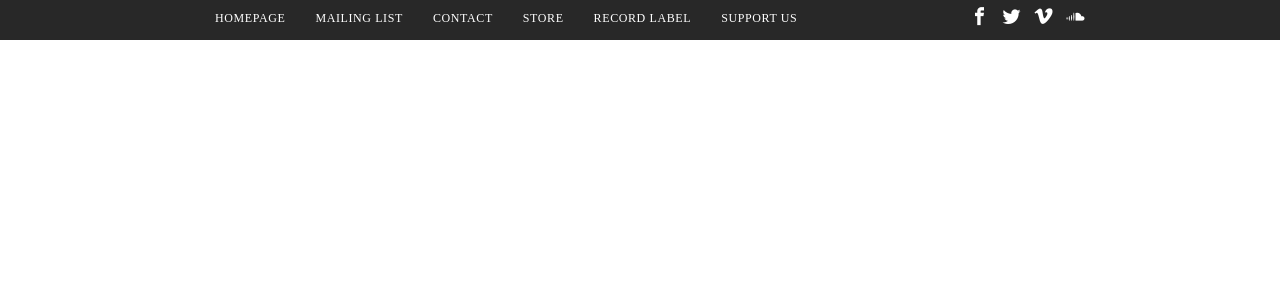
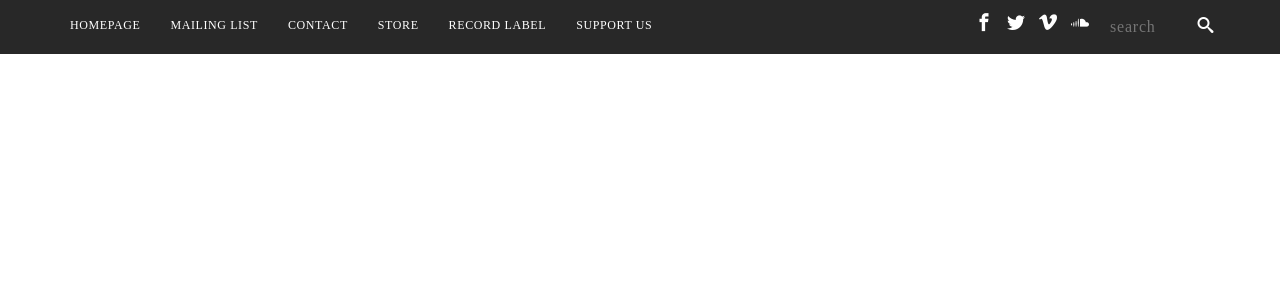
Before and after one commit to ostinatos/vue-radio, a Vue app: page /#/ in a window 1280 px wide. Shown: the top 300 px of the page. Built offline with nearby package versions, Linux system fonts and the light colour scheme.

Commit message:
* add search panel. * adjust the height of the nav bar. * adjust the width of main-nav.

```diff
--- a/src/App.vue
+++ b/src/App.vue
@@ -73,4 +73,8 @@
 .icon-soundcloud:before {
     content: "\eac3";
 }
+
+.icon-search::before {
+  content: "\e986"
+}
 </style>
--- a/src/components/Sketch.vue
+++ b/src/components/Sketch.vue
@@ -3,10 +3,8 @@
         <div class="header">
             <div class="header-content-wrapper">
                 <main-nav></main-nav>
+                <search-panel/>
                 <nav-social-links/>
-                <div class="search-panel">
-
-                </div>
             </div>
 
         </div>
@@ -22,11 +20,13 @@
 <script>
 import MainNav from '@/components/main-nav'
 import NavSocialLinks from '@/components/nav-social-links'
+import SearchPanel from '@/components/search-panel'
 
 export default {
     components: {
         'main-nav': MainNav,
-        'nav-social-links':NavSocialLinks
+        'nav-social-links':NavSocialLinks,
+        'search-panel':SearchPanel
     }
 }
 
@@ -45,7 +45,7 @@
 
 
 .header-content-wrapper {
-    width: 960px;
+    width: 1170px;
     /*horizontally centered  */
     margin: 0 auto;
     overflow: auto;
--- a/src/components/main-nav/main-nav.vue
+++ b/src/components/main-nav/main-nav.vue
@@ -60,9 +60,15 @@
 <style scoped>
 /* style for navigation bar  */
 
-ul {
+ul, li {
     -webkit-margin-before: 0em;
     -webkit-margin-after: 0em;
+    -webkit-padding-start: 0;
+    -webkit-margin-before: 0;
+    -webkit-margin-after: 0;
+    -webkit-margin-start: 0px;
+    -webkit-margin-end: 0px;
+    -webkit-padding-start: 0px;
 }
 
 .main-nav {
@@ -107,7 +113,7 @@
 
 .main-nav li a {
     display: block;
-    line-height: 3em;
+    line-height: 50px;
     box-sizing: border-box;
     float: left;
     font-family: 'Times New Roman', Times, serif;
--- a/src/components/nav-social-links/nav-social-links.vue
+++ b/src/components/nav-social-links/nav-social-links.vue
@@ -44,8 +44,9 @@
 
 .social-links {
     float: right;
-    width: 20%;
+    width: 15%;
     color: white;
+    line-height: 50px;
 }
 
 .social-links li {
@@ -66,6 +67,8 @@
     text-align: center;
     line-height: 32px;
     font-size: 18px;
+    /* companion with transform to get the bump-out feeling  */
+    transition: all 0.2s ease;
 }
 
 .social-links a,
@@ -77,6 +80,8 @@
 
 .social-links a:hover {
     color: #c4c4c4;
+    /*companion with transition to get the bump-out feeling  */
+    transform: scale(1.1);
 }
 
 .social-links a:active {
--- /dev/null
+++ b/src/components/search-panel/index.js
@@ -0,0 +1,2 @@
+import searchPanel from './search-panel.vue'
+export default searchPanel;
--- /dev/null
+++ b/src/components/search-panel/search-panel.vue
@@ -0,0 +1,51 @@
+<template>
+    <div class="search-panel">
+        <input class="search-input" placeholder="search"></input>
+        <button class="search-button icon icon-search" />
+    </div>
+</template>
+<script>
+export default {
+
+}
+</script>
+<style scoped>
+.search-panel {
+    float: right;
+    width: 10%;
+    font-size: 16px;
+    /* line-height: 1.5; */
+}
+
+.search-input {
+    display: inline-block;
+    width: 70%;
+    padding: 0;
+    border-width: 0;
+    background-color: #282828;
+    color: white;
+    font-family: 'Times New Roman', Times, serif;
+    font-weight: 400;
+    font-style: normal;
+    font-size: 16px;
+    -webkit-font-smoothing: antialiased;
+    letter-spacing: 0.05em;
+    margin: 0 2px;
+}
+
+.search-input:focus{
+    outline: none;
+}
+
+.search-button {
+    display: inline-block;
+    width: 20%;
+    background-color: #282828;
+    color: white;
+    padding: 0;
+    border-width: 0;
+    cursor: pointer;
+    line-height: 50px;
+    font-size: 16px;
+}
+</style>
```
